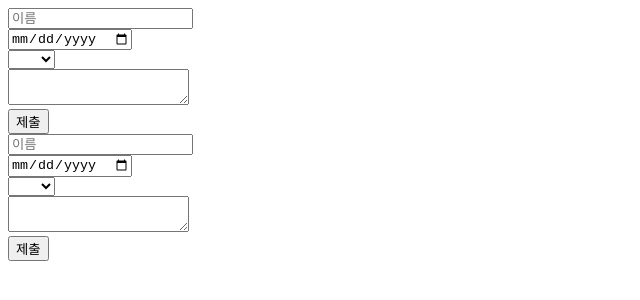
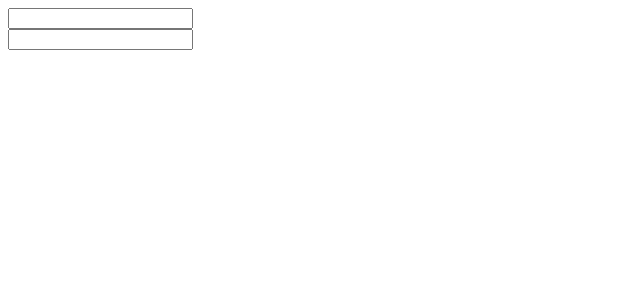
Before and after one commit to NtoZero/react_onebite, a React (Vite) app in the folder S5.React_Intro/: page / in a window 1280 px wide. Shown: the top 300 px of the page, without its empty margins (0-640 px from the left). Built offline with nearby package versions, Linux system fonts and the light colour scheme.

Commit message:
config(S5.React 입문): React Hooks

```diff
--- a/S5.React_Intro/src/App.jsx
+++ b/S5.React_Intro/src/App.jsx
@@ -1,12 +1,12 @@
 import "./App.css";
 import Register from "./components/Register.jsx";
+import HookExam from "./components/HookExam.jsx";
 
 /*부모 컴포넌트 App */
 function App() {
   return (
     <>
-      <Register />
-      <Register />
+      <HookExam />
     </>
   );
 }
--- /dev/null
+++ b/S5.React_Intro/src/components/HookExam.jsx
@@ -0,0 +1,27 @@
+import { useState } from "react";
+import useInput from "../hooks/useInput.jsx";
+
+/* 3가지 hook 관련 팁*/
+// 1. 함수 컴포넌트, 커스텀 훅 내부에서만 호출 가능
+// 2. 조건, 반복문 안에서는 호출될 수 없다. => 훅 호출 순서가 엉망이 될 수 있다.
+// 3. 나만의 훅 (Custom Hook)을 직접 만들 수 있다.
+
+// const state = useState();
+
+const HookExam = () => {
+  const [input, onChange] = useInput();
+  const [input2, onChange2] = useInput();
+
+  return (
+    <div>
+      <div>
+        <input value={input} onChange={onChange} />
+      </div>
+      <div>
+        <input value={input2} onChange={onChange2} />
+      </div>
+    </div>
+  );
+};
+
+export default HookExam;
--- /dev/null
+++ b/S5.React_Intro/src/hooks/useInput.jsx
@@ -0,0 +1,15 @@
+import { useState } from "react";
+
+/* Custom Hook (use 접두사 함수)*/
+function useInput() {
+  const [input, setInput] = useState("");
+
+  const onChange = (e) => {
+    console.log(e.target.name, e.target.value);
+    setInput(e.target.value);
+  };
+
+  return [input, onChange];
+}
+
+export default useInput;
```
